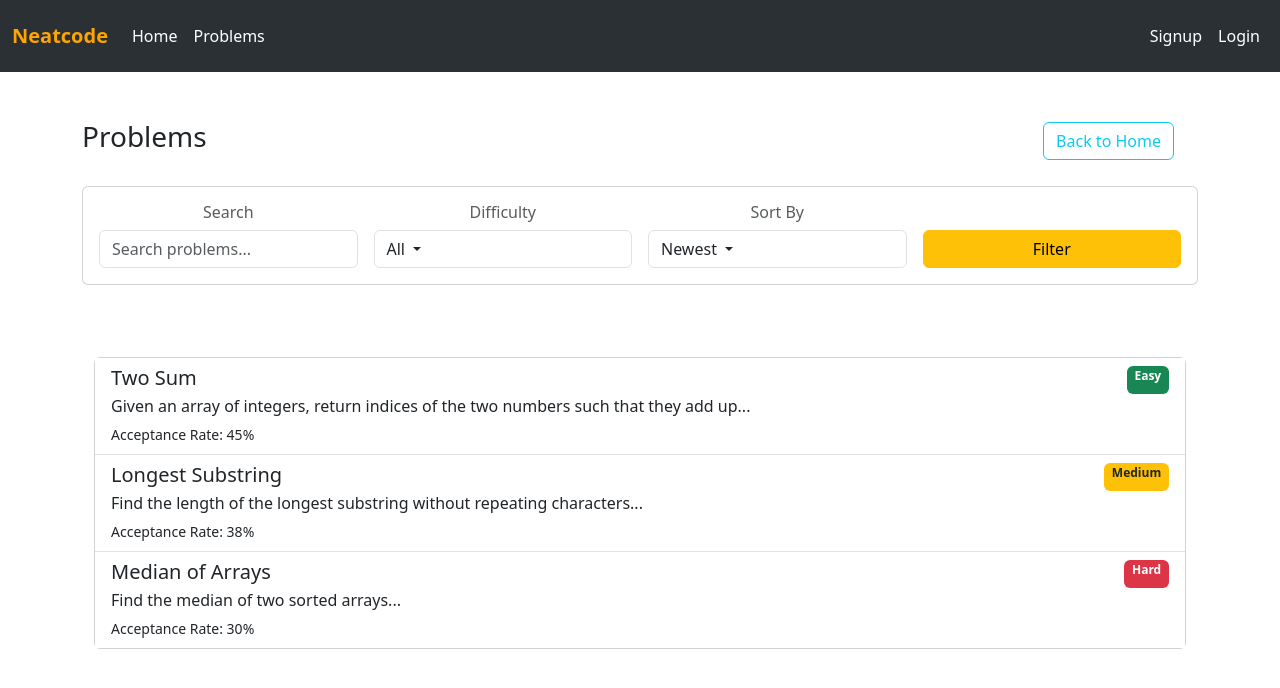
After one commit to tanyamaheshwari15/neatcode-django, a Django app: page /problems/ in a window 1280 px wide. The commit adds this page. Shown: the top 688 px of the page. Run offline with Django 5.2, Linux system fonts and the light colour scheme.

Commit message:
frontend-promblem_list

```diff
--- a/core/templates/core/base.html
+++ b/core/templates/core/base.html
@@ -21,11 +21,7 @@
         color: white !important;
       }
     </style>
-    <script
-      src="https://cdn.jsdelivr.net/npm/bootstrap@5.3.8/dist/js/bootstrap.bundle.min.js"
-      integrity="sha384-FKyoEForCGlyvwx9Hj09JcYn3nv7wiPVlz7YYwJrWVcXK/BmnVDxM+D2scQbITxI"
-      crossorigin="anonymous"
-    ></script>
+    <script src="https://cdn.jsdelivr.net/npm/bootstrap@5.3.8/dist/js/bootstrap.bundle.min.js" integrity="sha384-FKyoEForCGlyvwx9Hj09JcYn3nv7wiPVlz7YYwJrWVcXK/BmnVDxM+D2scQbITxI" crossorigin="anonymous"></script>
   </head>
   <body>
     <nav class="navbar navbar-expand-lg bg-body-tertiary" data-bs-theme="dark">
@@ -48,7 +44,7 @@
               <a class="nav-link active" aria-current="page" href="{% url 'home' %}">Home</a>
             </li>
             <li class="nav-item">
-              <a class="nav-link active" href="#">Problems</a>
+              <a class="nav-link active" href="{% url 'problem_list' %}">Problems</a>
             </li>
             {% if user.is_authenticated %}
             <li class="nav-item">
--- a/core/templates/core/home.html
+++ b/core/templates/core/home.html
@@ -8,7 +8,7 @@
       <h1 class="card-title mb-3">Welcome to Neatcode</h1>
       <p class="card-text mb-4">Master coding interviews with our curated collection of problems.</p>
      {% if user.is_authenticated %}
-     <a href="" class="btn btn-outline-light btn-lg me-2 ">Start Solving</a>
+     <a href="{% url 'problem_list' %}" class="btn btn-outline-light btn-lg me-2 ">Start Solving</a>
     <a href="{% url 'dashboard' %}" class="btn btn-outline-light btn-lg">Dashboard</a>
     {% else %}
     <a href="{% url 'signup' %}" class="btn btn-outline-warning btn-lg me-2 text">Get Started</a>
@@ -74,7 +74,7 @@
       <!-- repeat for Medium/Hard -->
     </div>
     <div class="text-center mt-3">
-      <a href="#" class="btn btn-warning">View All Problems</a>
+      <a href="{% url 'problem_list' %}" class="btn btn-warning">View All Problems</a>
     </div>
   </div>
 </div>
--- /dev/null
+++ b/core/templates/core/problem_list.html
@@ -0,0 +1,139 @@
+{% extends "core/base.html" %}
+{% block title %}Problems - NeatCode{% endblock %}
+{% block content %}
+<div class="container mt-5">
+   <div class="d-flex justify-content-between align-items-center mb-4">
+        <h3>Problems</h3>
+        <a href="{% url 'home' %}" class="btn btn-outline-info me-4">Back to Home</a>
+    </div>
+   <div class="d-flex flex-column gap-4">
+      <!-- Filter Card -->
+      <div class="card mb-4">
+  <div class="card-body">
+    <div class="row text-center g-3">
+      <!-- Search -->
+      <div class="col-12 col-md-3">
+        <h6 class="text-muted">Search</h6>
+        <input type="text" class="form-control" placeholder="Search problems...">
+      </div>
+
+      <!-- Difficulty Dropdown -->
+      <div class="col-12 col-md-3">
+        <h6 class="text-muted">Difficulty</h6>
+        <div class="dropdown w-100">
+          <button class="form-control text-start dropdown-toggle"
+                  type="button"
+                  id="difficultyDropdown"
+                  data-bs-toggle="dropdown"
+                  aria-expanded="false">
+            All
+          </button>
+          <ul class="dropdown-menu w-100" aria-labelledby="difficultyDropdown">
+            <li><a class="dropdown-item" href="#">Easy</a></li>
+            <li><a class="dropdown-item" href="#">Medium</a></li>
+            <li><a class="dropdown-item" href="#">Hard</a></li>
+          </ul>
+        </div>
+      </div>
+
+      <!-- Sort By Dropdown -->
+      <div class="col-12 col-md-3">
+        <h6 class="text-muted">Sort By</h6>
+        <div class="dropdown w-100">
+          <button class="form-control text-start dropdown-toggle"
+                  type="button"
+                  id="sortDropdown"
+                  data-bs-toggle="dropdown"
+                  aria-expanded="false">
+            Newest
+          </button>
+          <ul class="dropdown-menu w-100" aria-labelledby="sortDropdown">
+            <li><a class="dropdown-item" href="#">Newest</a></li>
+            <li><a class="dropdown-item" href="#">Oldest</a></li>
+            <li><a class="dropdown-item" href="#">Most Solved</a></li>
+          </ul>
+        </div>
+      </div>
+
+      <!-- Filter Button -->
+      <div class="col-12 col-md-3 d-flex align-items-end">
+        <button class="btn btn-warning w-100">Filter</button>
+      </div>
+    </div>
+  </div>
+</div>
+
+</div>
+
+<!-- Submissions -->
+<div class="mt-5 container">
+  <div class="row g-4">
+    <div class="col-12">
+      <div class="card mb-4">
+        <div class="card-body p-0">
+          <div class="list-group list-group-flush">
+            <a href="#" class="list-group-item list-group-item-action">
+              <div class="d-flex w-100 justify-content-between">
+                <h5 class="mb-1">Two Sum</h5>
+                <span class="badge bg-success">Easy</span>
+              </div>
+              <p class="mb-1">Given an array of integers, return indices of the two numbers such that they add up...</p>
+              <small>Acceptance Rate: 45%</small>
+            </a>
+
+            <a href="#" class="list-group-item list-group-item-action">
+              <div class="d-flex w-100 justify-content-between">
+                <h5 class="mb-1">Longest Substring</h5>
+                <span class="badge bg-warning text-dark">Medium</span>
+              </div>
+              <p class="mb-1">Find the length of the longest substring without repeating characters...</p>
+              <small>Acceptance Rate: 38%</small>
+            </a>
+
+            <a href="#" class="list-group-item list-group-item-action">
+              <div class="d-flex w-100 justify-content-between">
+                <h5 class="mb-1">Median of Arrays</h5>
+                <span class="badge bg-danger">Hard</span>
+              </div>
+              <p class="mb-1">Find the median of two sorted arrays...</p>
+              <small>Acceptance Rate: 30%</small>
+            </a>
+          </div>
+        </div>
+      </div>
+    </div>
+  </div>
+</div>
+
+<script>
+document.addEventListener('DOMContentLoaded', function() {
+  // Difficulty Dropdown
+  const difficultyDropdown = document.getElementById('difficultyDropdown');
+  const difficultyItems = document.querySelectorAll('#difficultyDropdown + .dropdown-menu .dropdown-item');
+
+  difficultyItems.forEach(item => {
+    item.addEventListener('click', function(e) {
+      e.preventDefault();
+      difficultyDropdown.textContent = this.textContent; // update button text
+      // Optional: mark active
+      difficultyItems.forEach(i => i.classList.remove('active'));
+      this.classList.add('active');
+    });
+  });
+
+  // Sort Dropdown
+  const sortDropdown = document.getElementById('sortDropdown');
+  const sortItems = document.querySelectorAll('#sortDropdown + .dropdown-menu .dropdown-item');
+
+  sortItems.forEach(item => {
+    item.addEventListener('click', function(e) {
+      e.preventDefault();
+      sortDropdown.textContent = this.textContent; // update button text
+      // Optional: mark active
+      sortItems.forEach(i => i.classList.remove('active'));
+      this.classList.add('active');
+    });
+  });
+});
+</script>
+{% endblock %}
--- a/core/templates/core/profile.html
+++ b/core/templates/core/profile.html
@@ -1,4 +1,5 @@
-{% extends "core/base.html" %} {% block title %}Profile - NeatCode{% endblock %}
+{% extends "core/base.html" %}
+{% block title %}Profile - NeatCode{% endblock %}
 {% block content %}
 
 <!-- Submissions -->
@@ -165,7 +166,7 @@
             <a href="{% url 'dashboard' %}" class="btn btn-warning text-light"
               >Dashboard</a
             >
-            <a href="#" class="btn btn-outline-primary">Browse Problems</a>
+            <a href="{% url 'problem_list' %}" class="btn btn-outline-primary">Browse Problems</a>
             <a href="{% url 'logout' %}" class="btn btn-outline-danger"
               >Logout</a
             >
--- a/core/urls.py
+++ b/core/urls.py
@@ -1,6 +1,6 @@
 from django.contrib import admin
 from django.urls import path
-from core.views import home,signup_view,login_view,logout_view,dashboard,profile
+from core.views import home,signup_view,login_view,logout_view,dashboard,profile,problem_list
 
 urlpatterns = [
     path('', home, name='home'),
@@ -9,4 +9,5 @@ urlpatterns = [
     path('logout/', logout_view, name='logout'),
     path('dashboard/', dashboard, name='dashboard'),
     path('profile/', profile, name='profile'),
+    path('problems/', problem_list, name='problem_list'),
 ]
--- a/core/views.py
+++ b/core/views.py
@@ -43,3 +43,6 @@ def dashboard(request):
 
 def profile(request):
     return render(request, 'core/profile.html')
+
+def problem_list(request):
+    return render(request, 'core/problem_list.html')
```
Also changed, not shown: core/templates/core/dashboard.html (+5 -5 lines).
